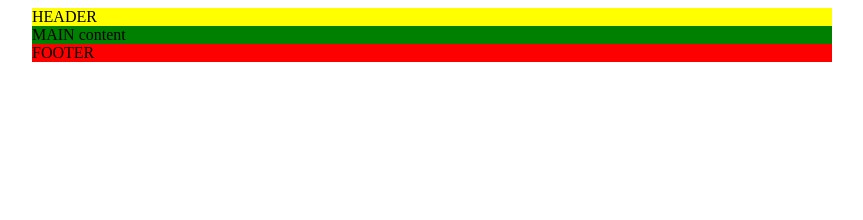
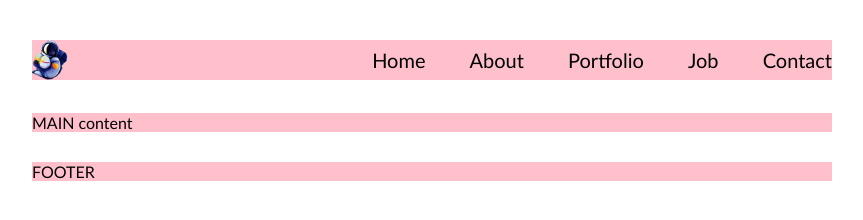
Before and after one commit to SauliusPipiras/3-astronautas, a website: page index.html in a window 1280 px wide. Shown: the whole page, without its empty margins (208-1071 px from the left). Drawn offline with Linux system fonts and the light colour scheme.

Commit message:
HEADER #2

```diff
--- a/index.html
+++ b/index.html
@@ -19,7 +19,14 @@
 
 <body>
    <header>
-      HEADER
+      <img src="./logo.png" alt="Logo">
+      <nav>
+         <a href="#">Home</a>
+         <a href="#">About</a>
+         <a href="#">Portfolio</a>
+         <a href="#">Job</a>
+         <a href="#">Contact</a>
+      </nav>
    </header>
 
    <main>
--- a/style.css
+++ b/style.css
@@ -1,17 +1,49 @@
-header {
-   background-color: yellow;
+body {
+   margin: 0;
+   font-family:'Gill Sans', 'Gill Sans MT', Calibri, 'Trebuchet MS', sans-serif;
+}
+
+header,
+main,
+footer {
+   display: inline-block;
+   background-color: pink;
    width: 800px;
    margin-left: calc(50% - 400px);
+   margin-bottom: 30px;
 }
 
-main {
-   background-color: green;
-   width: 800px;
-   margin-left: calc(50% - 400px);
+header {
+   margin-top: 40px;
 }
 
-footer {
-   background-color: red;
-   width: 800px;
-   margin-left: calc(50% - 400px);
+img {
+   width: 100px;
+   height: 40px;
+   float: left;
+   object-fit: contain;
+   object-position: left;
 }
+
+nav {
+   float: right;
+   margin-top: 10px;
+}
+
+a {
+   display: inline-block;
+   font-size: 20px;
+   line-height: 1em;
+   text-decoration: none;
+   color: #000;
+   margin-left: 2em;
+}
+
+a:first-child {
+   margin-left: 0;
+}
+
+a:hover {
+   color: orangered;
+   text-decoration: underline;
+}
```
Also changed, not shown: logo.png (added).
